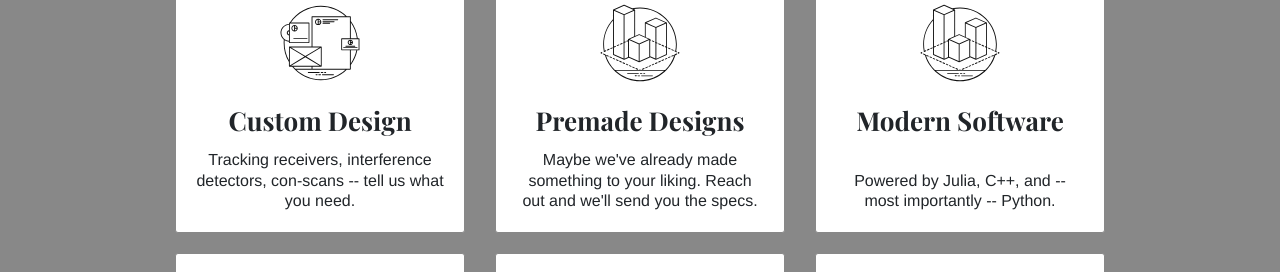
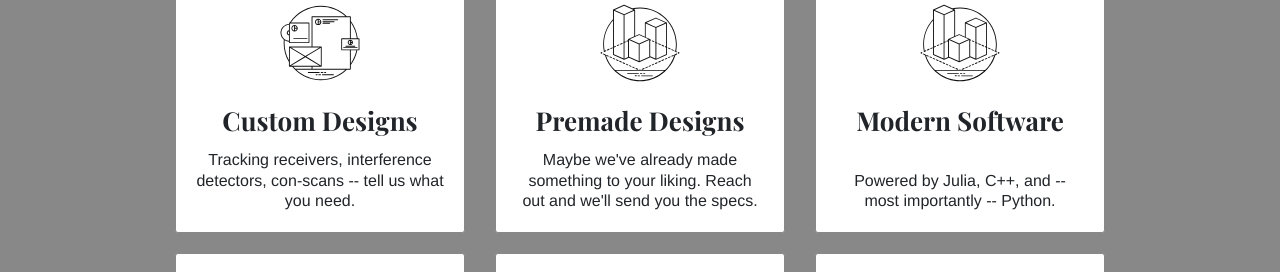
Before and after one commit to Whistling-Heron/whistlingheron, a Jekyll site: the page built from index.md, in a window 1280 px wide. Shown: the part 627-899 px from the top of the page. Built offline with Jekyll 4.4.1, drawn with Linux system fonts in a browser that asks for light colours.

Commit message:
Update features.json

```diff
--- a/_data/features.json
+++ b/_data/features.json
@@ -1,6 +1,6 @@
 [
   {
-    "title": "Custom Design",
+    "title": "Custom Designs",
     "description": "Tracking receivers, interference detectors, con-scans -- tell us what you need.",
     "image": "images/features/noun_branding_1885335.svg"
   },
```
